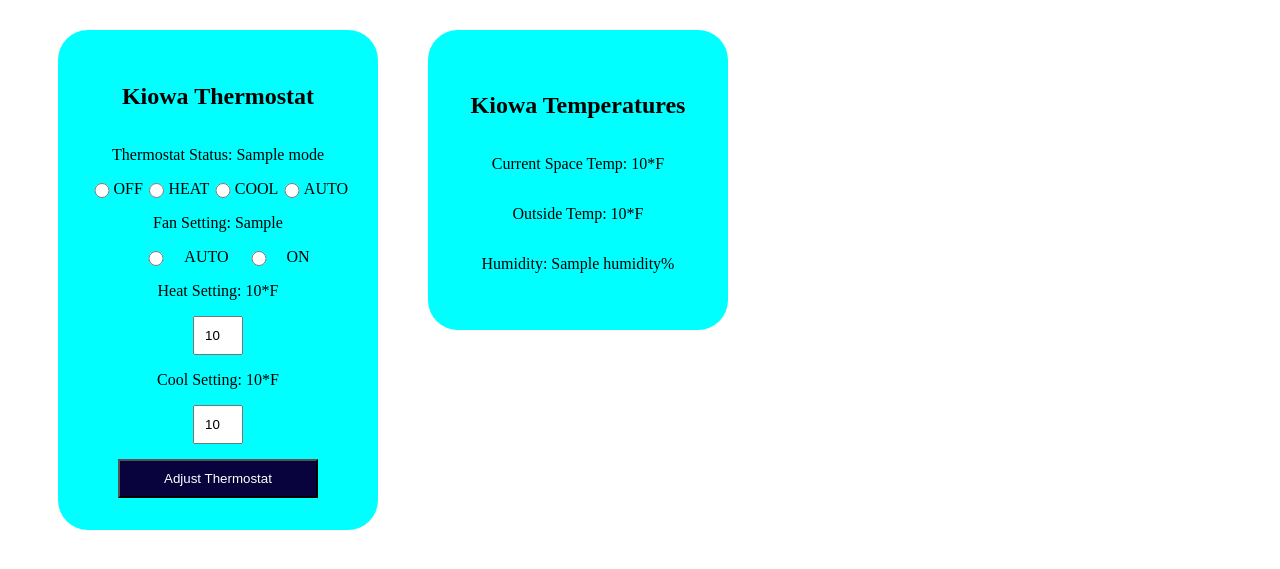
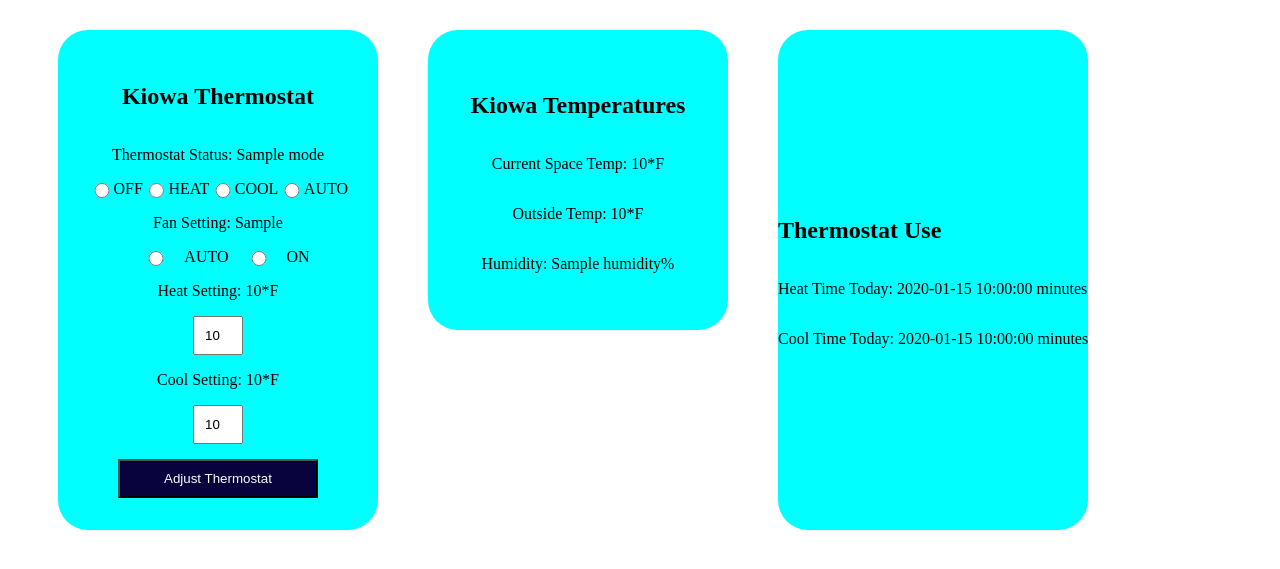
Before and after one commit to sailcali/kiowa-monitor-API, a Flask app: template app/templates/venstar_dashboard.html in a window 1280 px wide. Shown: the part 138-707 px from the top of the page. Run offline with Flask 2, Linux system fonts and the light colour scheme; the template is opened without the code that fills it: most values are stand-ins (such as "Sample title", 1, 10 or a date in 2020); parts of the project's set-up code (start-up, migrations or seed data) failed here and were passed over.

Commit message:
added usage container on dashboard

```diff
--- a/app/routes.py
+++ b/app/routes.py
@@ -57,7 +57,8 @@ def venstar_dashboard():
         fan_setting = 'ON'
     data = {'current_temp': info['spacetemp'], 'outside_temp': remote_temp,
             'heat_temp': int(info['heattemp']), 'cool_temp': int(info['cooltemp']),
-            'mode': thermostat_mode, 'fan_setting': fan_setting, 'humidity': recent_data.humidity}
+            'mode': thermostat_mode, 'fan_setting': fan_setting, 'humidity': recent_data.humidity,
+            'heat_time': recent_data.heat_time, 'cool_time': recent_data.cool_time}
     return render_template('venstar_dashboard.html', data=data)
 
 @venstar_bp.route("", methods=['POST'])
@@ -150,19 +151,13 @@ def display_temps_from_today():
     temps = VenstarTemp.query.filter(VenstarTemp.time>start_time).order_by(VenstarTemp.time.desc()).all()
     data = {'data': []}
     for i in range(len(temps)):
-        if i > 0:
-            last_heat_time = temps[i-1].heat_runtime
-            last_cool_time = temps[i-1].cool_runtime
-        else:
-            last_heat_time = 0
-            last_cool_time = 0
         data['data'].append({'time': datetime.strftime(temps[i].time, '%Y-%b-%d %H:%M'),
                      'local_temp': temps[i].local_temp,
                      'pi_temp': temps[i].pi_temp,
                      'remote_temp': temps[i].remote_temp,
                      'humidity': temps[i].humidity,
-                     'heat_time': temps[i].heat_runtime - last_heat_time,
-                     'cool_time': temps[i].cool_runtime - last_cool_time})
+                     'heat_time': temps[i].heat_runtime,
+                     'cool_time': temps[i].cool_runtime})
     return render_template('index.html', data=data)
 
 @usage_bp.route("/today", methods=["GET"])
--- a/app/static/css/venstar.css
+++ b/app/static/css/venstar.css
@@ -25,15 +25,18 @@
     display: flex;
 }
 
+.container {
+  display: flex;
+  flex-direction: column;
+  justify-content: center;
+  margin-left: 50px;
+  background-color: aqua;
+  border-radius: 30px;
+}
+
 #thermostatContainer {
-    background-color: aqua;
-    border-radius: 30px;
     height: 500px;
     width: 320px;
-    margin-left: 50px;
-    display: flex;
-    flex-direction: column;
-    justify-content: center;
 }
 
 #thermostatContainer div {
@@ -56,15 +59,9 @@
   width: 200px;
 }
 #temperatureContainer {
-    background-color: aqua;
-    border-radius: 30px;
     height: 300px;
     width: 300px;
-    margin-left: 50px;
-    display: flex;
-    flex-direction: column;
     align-items: center;
-    justify-content: center;
 }
 
 /* Dropdown Button */
--- a/app/templates/venstar_dashboard.html
+++ b/app/templates/venstar_dashboard.html
@@ -32,7 +32,7 @@
         </ul>
     </nav>
     <main>
-        <section id="thermostatContainer">
+        <section id="thermostatContainer" class="container">
             <form  method="POST" action="/venstar">
                 <div>
                     <h1>Kiowa Thermostat</h1>
@@ -78,11 +78,16 @@
 
             </form>
         </section>
-        <section id="temperatureContainer">
+        <section id="temperatureContainer" class="container">
             <h1>Kiowa Temperatures</h1>
             <p>Current Space Temp: {{data.current_temp}}*F</p>
             <p>Outside Temp: {{data.outside_temp}}*F</p>
             <p>Humidity: {{data.humidity}}%</p>
+        </section>
+        <section id="usageContainer" class="container">
+            <h1>Thermostat Use</h1>
+            <p>Heat Time Today: {{data.heat_time}} minutes</p>
+            <p>Cool Time Today: {{data.cool_time}} minutes</p>
         </section>
     </main>
     <script>
```
